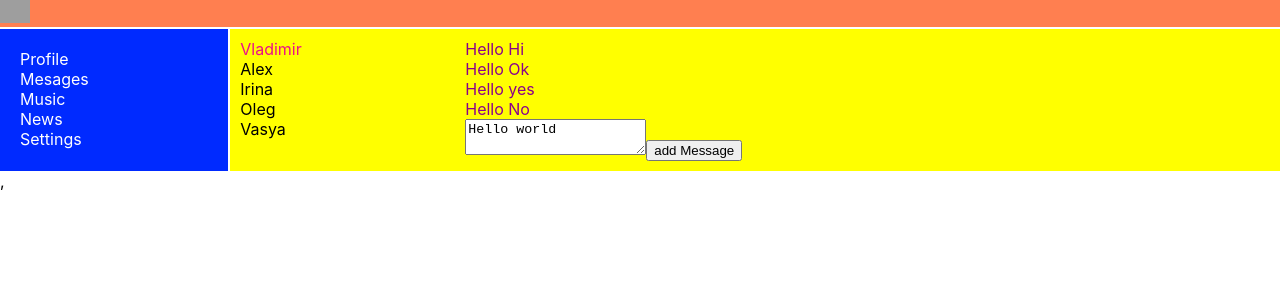
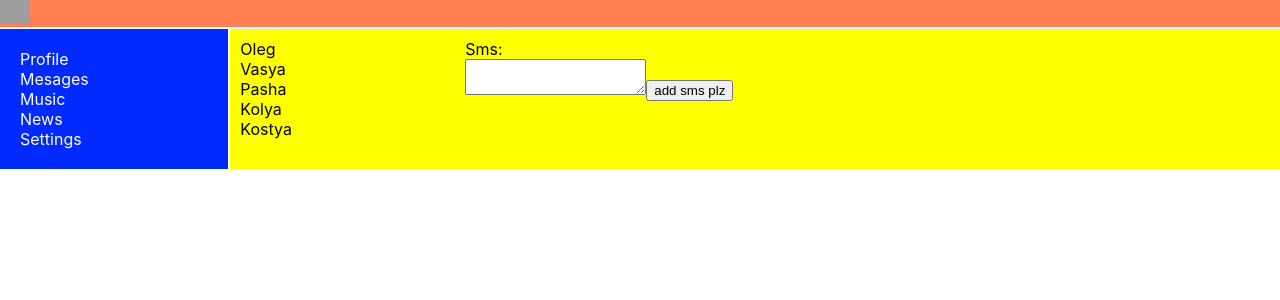
Before and after one commit to VladimirShumliaiev/FirstProject, a React (Create React App) app: page /messages in a window 1280 px wide. Shown: the top 300 px of the page. Built offline with nearby package versions, Linux system fonts and the light colour scheme; grey boxes are pictures that could not be loaded.

Commit message:
revision of the project

```diff
--- a/src/App.js
+++ b/src/App.js
@@ -5,6 +5,8 @@ import NavBar from "./NavBar/NavBar";
 import Profile from "./Profile/Profile";
 import {BrowserRouter, Route} from "react-router-dom";
 import Massenges from "./Messanges/Massenges";
+import Settings from "./Settings/Settings";
+
 
 const App = (props) => {
     return (
@@ -14,8 +16,9 @@ const App = (props) => {
                 <NavBar state={props.state.navName}/>
                 <div className={'Countent'}>
                     {/*<Profile state={props.state.posts}/>*/}
-                    <Route path={'/profile'} render={ () => <Profile state={props.state.posts}/>}/>
-                    <Route path={'/messages'} render={ () => <Massenges />}/>
+                    <Route path={'/profile'} render={ () => <Profile state={props.state.profilePosts} profileFunction={props.profileFunction} />}/>
+                    <Route path={'/messages'} render={ () => <Massenges state={props.state.messages} messagesFunction={props.messagesFunction} />}/>
+                    <Route path={'/settings'} render={ () => <Settings state={props.state.settings} functionSettings={props.functionSettings} />}/>
                 </div>
             </div>
         </BrowserRouter>
--- a/src/Messanges/Massenges.jsx
+++ b/src/Messanges/Massenges.jsx
@@ -1,43 +1,44 @@
 import React from "react";
 import Style from './Massenges.module.css'
 
-const Massenges = () => {
 
-    let texterea = React.createRef();
 
-    let button = () => {
-        let message = texterea.current.value;
-        alert(message);
+const Massenges = (props) => {
+
+    let newUsers = props.state.useres.map((el) => {
+        return(
+        <div key={el.id}>
+            {el.name}
+        </div>
+        )
+    })
+
+    let newSms = props.state.sms.map((el) => {
+        return(
+        <div>
+            {el.sms}
+        </div>
+        )
+    })
+
+    let pushButton = React.createRef();
+
+    let buttonOnClick = () => {
+        let text = pushButton.current.value;
+        props.messagesFunction(text);
+        pushButton.current.value='';
     }
 
     return (
         <div className={Style.Massenges}>
             <div>
-                <div className={Style.User +' '+ Style.active}>
-                    Vladimir
-                </div>
-                <div className={Style.User}>
-                    Alex
-                </div>
-                <div className={Style.User}>
-                    Irina
-                </div>
-                <div className={Style.User}>
-                    Oleg
-                </div>
-                <div className={Style.User}>
-                    Vasya
-                </div>
+                {newUsers}
             </div>
+
             <div className={Style.Smses}>
-                <div className={Style.Sms}>Hello Hi</div>
-                <div className={Style.Sms}>Hello Ok</div>
-                <div className={Style.Sms}>Hello yes</div>
-                <div className={Style.Sms}>Hello No</div>
-                <div>
-                    <textarea ref={texterea}>Hello world</textarea>
-                    <button onClick={ button }>add Message</button>
-                </div>
+                {newSms}
+                <textarea ref={pushButton}/>
+                <button onClick={buttonOnClick}>add sms plz</button>
             </div>
         </div>
     )
--- a/src/Profile/Posts/MyPost/MyPost.jsx
+++ b/src/Profile/Posts/MyPost/MyPost.jsx
@@ -1,11 +1,11 @@
 import React from "react";
 import Style from './MyPost.module.css'
 
-const MyPost = (props) => {
+const MyPost = () => {
     return (
         <div className={Style.item}>
             <img src="https://img.championat.com/news/big/t/c/jevander-kholifild-realno-krutoj_14452495491702435050.jpg" alt=""/>
-            {props.name}
+            My Post
         </div>
     )
 }
--- a/src/Profile/Profile.jsx
+++ b/src/Profile/Profile.jsx
@@ -4,6 +4,7 @@ import Post from "./Posts/Post/Post";
 import ButtonTexterea from "../components/ButtonTexterae/ButtonTexterea";
 import ProfileAva from "./Profile Ava/Profile Ava";
 import MyPost from "./Posts/MyPost/MyPost";
+
 
 
 const Profile = (props) => {
@@ -15,10 +16,8 @@ const Profile = (props) => {
     return (
         <div className={Style.item}>
             <ProfileAva/>
-            <MyPost name={'My Post'}/>
-            <div>
-            </div>
-            <ButtonTexterea/>
+            <MyPost/>
+            <ButtonTexterea profileFunction={props.profileFunction} />
             {newPost}
         </div>
     )
--- a/src/Redax/state.js
+++ /dev/null
@@ -1,34 +0,0 @@
-import React from "react";
-
-let state = {
-    posts: [
-        {
-            foto: 'https://i.ytimg.com/vi/3zcOWKTaw3Q/maxresdefault.jpg',
-            sms: 'Hello',
-            like: 43
-        },
-
-        {
-            foto: 'https://im.kommersant.ru/Issues.photo/DAILY/2013/085/KMO_085521_10165_1_t218.jpg',
-            sms: 'Hello Hello',
-            like: 67
-        },
-
-        {
-            foto: 'https://www.sovsport.ru/data/sovsport/upload/2000-01/16/images-6041-1538129659.jpg',
-            sms: 'Hi',
-            like: 954
-        },
-
-    ],
-    navName: [
-
-        {id: '/profile',name: 'Profile'},
-        {id: '/messages',name: 'Mesages'},
-        {id: '/music',name: 'Music'},
-        {id: '/news', name: 'News'},
-        {id: '/settings', name: 'Settings'},
-    ],
-
-   }
-    export default state;
--- /dev/null
+++ b/src/Redux/state.js
@@ -0,0 +1,85 @@
+import React from "react";
+import {rerenderIndex} from "../index";
+
+let state = {
+    profilePosts: [
+        {
+            foto: 'https://i.ytimg.com/vi/3zcOWKTaw3Q/maxresdefault.jpg',
+            sms: 'Hello',
+            like: 43
+        },
+
+        {
+            foto: 'https://im.kommersant.ru/Issues.photo/DAILY/2013/085/KMO_085521_10165_1_t218.jpg',
+            sms: 'Hello Hello',
+            like: 67
+        },
+
+        {
+            foto: 'https://www.sovsport.ru/data/sovsport/upload/2000-01/16/images-6041-1538129659.jpg',
+            sms: 'Hi',
+            like: 954
+        },
+
+    ],
+    messages: {
+        useres: [
+            {id: 1,name: 'Oleg'},
+            {id: 1,name: 'Vasya'},
+            {id: 1,name: 'Pasha'},
+            {id: 1,name: 'Kolya'},
+            {id: 1,name: 'Kostya'},
+        ],
+        sms: [
+            {sms: 'Sms:'}
+        ]
+    },
+    navName: [
+
+        {id: '/profile', name: 'Profile'},
+        {id: '/messages', name: 'Mesages'},
+        {id: '/music', name: 'Music'},
+        {id: '/news', name: 'News'},
+        {id: '/settings', name: 'Settings'},
+    ],
+    settings: {
+        user: [
+            {id: 1, user: 'Boris'},
+            {id: 2, user: 'Ivan'},
+            {id: 3, user: 'Pavel'},
+            {id: 4, user: 'Maxim'},
+            {id: 5, user: 'Petr'},
+        ],
+        sms: [
+            {sms: 'sms:'}
+        ]
+
+    }
+}
+
+export const profileFunction = (sms) => {
+    let profilePost = {
+        foto: 'https://www.sovsport.ru/data/sovsport/upload/2000-01/16/images-6041-1538129659.jpg',
+        sms: sms,
+        like: 561,
+    }
+    state.profilePosts.push(profilePost);
+    rerenderIndex(state)
+}
+export const messagesFunction = (sms) => {
+    let addSms = {
+        sms: sms,
+    }
+    state.messages.sms.push(addSms);
+    rerenderIndex(state)
+}
+export const functionSettings = (sms) => {
+    let settings = {
+        sms: sms,
+    }
+    state.settings.sms.push(settings);
+    rerenderIndex(state);
+}
+
+
+export default state;
--- a/src/Settings/Settings.jsx
+++ b/src/Settings/Settings.jsx
@@ -1,9 +1,46 @@
 import React from "react";
 import Style from './Settings.module.css'
-const Settings = () => {
+
+const Settings = (props) => {
+
+    let nameList = props.state.user.map((el) => {
+        return (
+           <div>
+               {el.user}
+           </div>
+        )
+    })
+
+    let smsList = props.state.sms.map((el) => {
+        return (
+            <div>
+                {el.sms}
+            </div>
+        )
+    })
+
+    let onClickTexterea = React.createRef();
+
+    let addSms = () => {
+        let newAddSms = onClickTexterea.current.value;
+        props.functionSettings(newAddSms);
+        onClickTexterea.current.value='';
+    }
+
+
     return (
         <div className={Style.item}>
-            Settings
+            <div>
+                {nameList}
+                <div>
+                    <textarea ref={onClickTexterea}/>
+                    <button onClick={addSms}>add sms</button>
+                </div>
+            </div>
+
+            <div>
+                {smsList}
+            </div>
         </div>
     )
 }
--- a/src/Settings/Settings.module.css
+++ b/src/Settings/Settings.module.css
@@ -0,0 +1,4 @@
+.item {
+    display: grid;
+    grid-template-columns: 30% 70%;
+}
--- a/src/components/ButtonTexterae/ButtonTexterea.jsx
+++ b/src/components/ButtonTexterae/ButtonTexterea.jsx
@@ -3,13 +3,14 @@ import style from './ButtonTexterea.module.css'
 
 
 
-const ButtonTexterea = () => {
+const ButtonTexterea = (props) => {
 
     let newAddPost = React.createRef();
 
     let addPost = () => {
         let text = newAddPost.current.value;
-        alert(text);
+        props.profileFunction(text);
+        newAddPost.current.value='';
     }
     return (
         <div>
--- a/src/index.js
+++ b/src/index.js
@@ -2,17 +2,15 @@ import React from 'react';
 import ReactDOM from 'react-dom';
 import './index.css';
 import App from './App';
-import reportWebVitals from './reportWebVitals';
-import state from "./Redax/state";
+import state from "./Redux/state";
+import {functionSettings,profileFunction,messagesFunction} from "./Redux/state";
 
-ReactDOM.render(
-  <React.StrictMode>
-    <App state={state} />,
-   </React.StrictMode>,
-  document.getElementById('root')
-);
 
-// If you want to start measuring performance in your app, pass a function
-// to log results (for example: reportWebVitals(console.log))
-// or send to an analytics endpoint. Learn more: https://bit.ly/CRA-vitals
-reportWebVitals();
+export let rerenderIndex = () => {
+    ReactDOM.render(
+        <App state={state} functionSettings={functionSettings} profileFunction={profileFunction} messagesFunction={messagesFunction}/>,
+        document.getElementById('root')
+    );
+}
+
+rerenderIndex(state);
```
Also changed, not shown: src/setupTests.js (deleted, +0 -5 lines), src/logo.svg (deleted).
